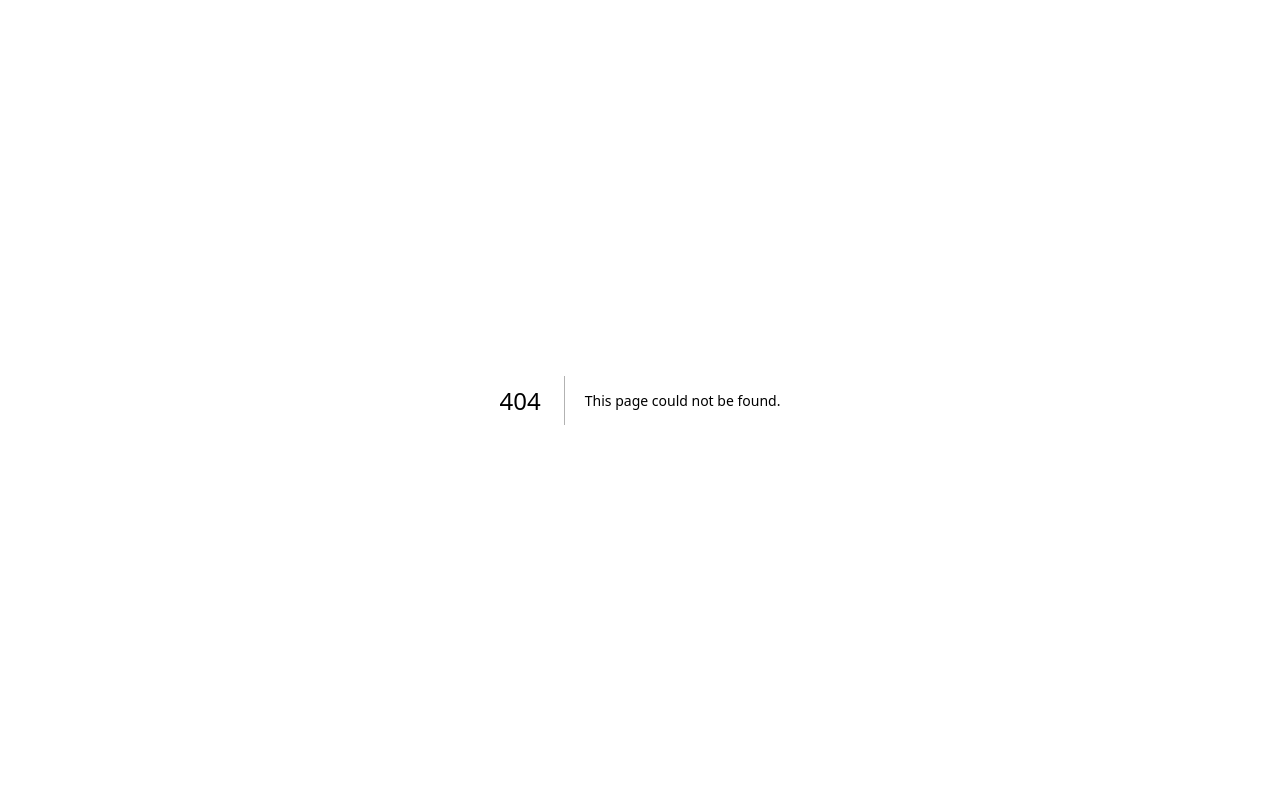
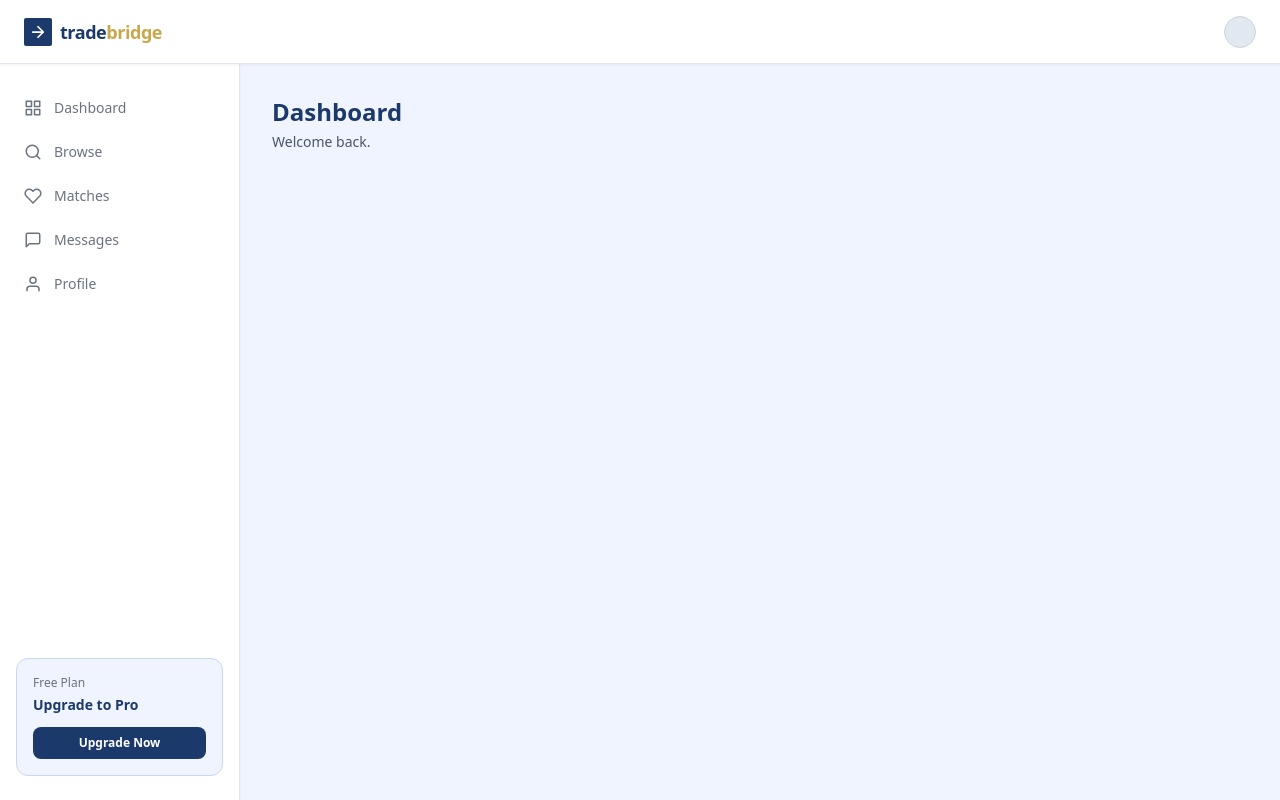
Before and after one commit to dkay9/trade-bridge, a Next.js app: page /dashboard in a window 1280 px wide. Before the commit this address had no page. Built offline with nearby package versions, Linux system fonts and the light colour scheme.

Commit message:
new push

```diff
--- /dev/null
+++ b/app/(auth)/layout.tsx
@@ -0,0 +1,60 @@
+import type { Metadata } from 'next'
+
+export const metadata: Metadata = {
+  title: 'Tradebridge — Sign In',
+}
+
+export default function AuthLayout({
+  children,
+}: {
+  children: React.ReactNode
+}) {
+  return (
+    <div className="relative min-h-screen bg-[#F0F4FF] flex items-center justify-center px-4 overflow-hidden">
+
+      {/* Background subtle pattern */}
+      <div
+        className="absolute inset-0 opacity-[0.06]"
+        style={{
+          backgroundImage: `
+            linear-gradient(#1B3A6B 1px, transparent 1px),
+            linear-gradient(90deg, #1B3A6B 1px, transparent 1px)
+          `,
+          backgroundSize: '60px 60px',
+        }}
+      />
+
+      {/* Ambient glow */}
+      <div className="absolute -top-40 -right-40 w-[500px] h-[500px] bg-[#1B3A6B] opacity-[0.06] rounded-full blur-[120px] pointer-events-none" />
+      <div className="absolute -bottom-40 -left-40 w-[400px] h-[400px] bg-[#C9A84C] opacity-[0.06] rounded-full blur-[120px] pointer-events-none" />
+
+      {/* Content */}
+      <div className="relative z-10 w-full max-w-md">
+
+        {/* Logo */}
+        <div className="text-center mb-10">
+          <div className="inline-flex items-center gap-2 mb-3">
+            <div className="w-8 h-8 rounded-sm bg-[#1B3A6B] flex items-center justify-center">
+              <svg width="16" height="16" viewBox="0 0 16 16" fill="none">
+                <path d="M2 8H14M8 2L14 8L8 14" stroke="white" strokeWidth="2" strokeLinecap="round" strokeLinejoin="round"/>
+              </svg>
+            </div>
+            <span className="text-[#1B3A6B] text-2xl font-bold tracking-tight">
+              trade<span className="text-[#C9A84C]">bridge</span>
+            </span>
+          </div>
+          <p className="text-[#6B7280] text-sm tracking-widest uppercase">
+            Nigeria ↔ China
+          </p>
+        </div>
+
+        {children}
+
+        <p className="text-center text-[#9CA3AF] text-xs mt-8">
+          © {new Date().getFullYear()} Tradebridge. All rights reserved.
+        </p>
+
+      </div>
+    </div>
+  )
+}
--- /dev/null
+++ b/app/(auth)/login/page.tsx
@@ -0,0 +1,8 @@
+export default function LoginPage() {
+  return (
+    <div className="bg-[#0D1321] border border-[#1E2A3A] rounded-2xl p-8">
+      <h2 className="text-white text-xl font-semibold mb-2">Welcome back</h2>
+      <p className="text-[#4A5568] text-sm">Login form coming soon.</p>
+    </div>
+  )
+}
--- /dev/null
+++ b/app/(main)/dashboard/page.tsx
@@ -0,0 +1,8 @@
+export default function DashboardPage() {
+  return (
+    <div>
+      <h2 className="text-2xl font-semibold mb-1">Dashboard</h2>
+      <p className="text-[#4A5568] text-sm">Welcome back.</p>
+    </div>
+  )
+}
--- /dev/null
+++ b/app/(main)/layout.tsx
@@ -0,0 +1,99 @@
+export default function MainLayout({
+  children,
+}: {
+  children: React.ReactNode
+}) {
+  return (
+    <div className="min-h-screen bg-[#F0F4FF] text-[#1B3A6B]">
+
+      {/* Top Navbar */}
+      <header className="fixed top-0 left-0 right-0 z-50 h-16 bg-white border-b border-[#E2E8F0] flex items-center justify-between px-6 shadow-sm">
+        <div className="flex items-center gap-2">
+          <div className="w-7 h-7 rounded-sm bg-[#1B3A6B] flex items-center justify-center">
+            <svg width="14" height="14" viewBox="0 0 16 16" fill="none">
+              <path d="M2 8H14M8 2L14 8L8 14" stroke="white" strokeWidth="2" strokeLinecap="round" strokeLinejoin="round"/>
+            </svg>
+          </div>
+          <span className="text-[#1B3A6B] text-lg font-bold tracking-tight">
+            trade<span className="text-[#C9A84C]">bridge</span>
+          </span>
+        </div>
+
+        {/* Right side — placeholder for user menu */}
+        <div className="w-8 h-8 rounded-full bg-[#E2E8F0] border border-[#CBD5E0]" />
+      </header>
+
+      <div className="flex pt-16">
+
+        {/* Sidebar */}
+        <aside className="fixed top-16 left-0 bottom-0 w-60 bg-white border-r border-[#E2E8F0] flex flex-col px-3 py-6 shadow-sm">
+          <nav className="space-y-1 text-sm">
+
+            {/* Dashboard */}
+            <div className="flex items-center gap-3 px-3 py-2.5 rounded-lg text-[#6B7280] hover:text-[#1B3A6B] hover:bg-[#F0F4FF] cursor-pointer transition-colors">
+              <svg width="18" height="18" viewBox="0 0 24 24" fill="none" stroke="currentColor" strokeWidth="2" strokeLinecap="round" strokeLinejoin="round">
+                <rect x="3" y="3" width="7" height="7" />
+                <rect x="14" y="3" width="7" height="7" />
+                <rect x="3" y="14" width="7" height="7" />
+                <rect x="14" y="14" width="7" height="7" />
+              </svg>
+              <span>Dashboard</span>
+            </div>
+
+            {/* Browse */}
+            <div className="flex items-center gap-3 px-3 py-2.5 rounded-lg text-[#6B7280] hover:text-[#1B3A6B] hover:bg-[#F0F4FF] cursor-pointer transition-colors">
+              <svg width="18" height="18" viewBox="0 0 24 24" fill="none" stroke="currentColor" strokeWidth="2" strokeLinecap="round" strokeLinejoin="round">
+                <circle cx="11" cy="11" r="8" />
+                <path d="M21 21l-4.35-4.35" />
+              </svg>
+              <span>Browse</span>
+            </div>
+
+            {/* Matches */}
+            <div className="flex items-center gap-3 px-3 py-2.5 rounded-lg text-[#6B7280] hover:text-[#1B3A6B] hover:bg-[#F0F4FF] cursor-pointer transition-colors">
+              <svg width="18" height="18" viewBox="0 0 24 24" fill="none" stroke="currentColor" strokeWidth="2" strokeLinecap="round" strokeLinejoin="round">
+                <path d="M20.84 4.61a5.5 5.5 0 0 0-7.78 0L12 5.67l-1.06-1.06a5.5 5.5 0 0 0-7.78 7.78l1.06 1.06L12 21.23l7.78-7.78 1.06-1.06a5.5 5.5 0 0 0 0-7.78z" />
+              </svg>
+              <span>Matches</span>
+            </div>
+
+            {/* Messages */}
+            <div className="flex items-center gap-3 px-3 py-2.5 rounded-lg text-[#6B7280] hover:text-[#1B3A6B] hover:bg-[#F0F4FF] cursor-pointer transition-colors">
+              <svg width="18" height="18" viewBox="0 0 24 24" fill="none" stroke="currentColor" strokeWidth="2" strokeLinecap="round" strokeLinejoin="round">
+                <path d="M21 15a2 2 0 0 1-2 2H7l-4 4V5a2 2 0 0 1 2-2h14a2 2 0 0 1 2 2z" />
+              </svg>
+              <span>Messages</span>
+            </div>
+
+            {/* Profile */}
+            <div className="flex items-center gap-3 px-3 py-2.5 rounded-lg text-[#6B7280] hover:text-[#1B3A6B] hover:bg-[#F0F4FF] cursor-pointer transition-colors">
+              <svg width="18" height="18" viewBox="0 0 24 24" fill="none" stroke="currentColor" strokeWidth="2" strokeLinecap="round" strokeLinejoin="round">
+                <path d="M20 21v-2a4 4 0 0 0-4-4H8a4 4 0 0 0-4 4v2" />
+                <circle cx="12" cy="7" r="4" />
+              </svg>
+              <span>Profile</span>
+            </div>
+
+          </nav>
+
+          {/* Upgrade card */}
+          <div className="mt-auto px-1">
+            <div className="bg-[#F0F4FF] border border-[#C7D7F5] rounded-xl p-4">
+              <p className="text-xs text-[#6B7280] mb-1">Free Plan</p>
+              <p className="text-[#1B3A6B] text-sm font-semibold mb-3">Upgrade to Pro</p>
+              <div className="w-full h-8 rounded-lg bg-[#1B3A6B] flex items-center justify-center cursor-pointer hover:bg-[#16305A] transition-colors">
+                <span className="text-white text-xs font-semibold">Upgrade Now</span>
+              </div>
+            </div>
+          </div>
+        </aside>
+
+        {/* Main content */}
+        <main className="ml-60 flex-1 min-h-[calc(100vh-4rem)] p-8">
+          {children}
+        </main>
+
+      </div>
+    </div>
+  )
+}
```
